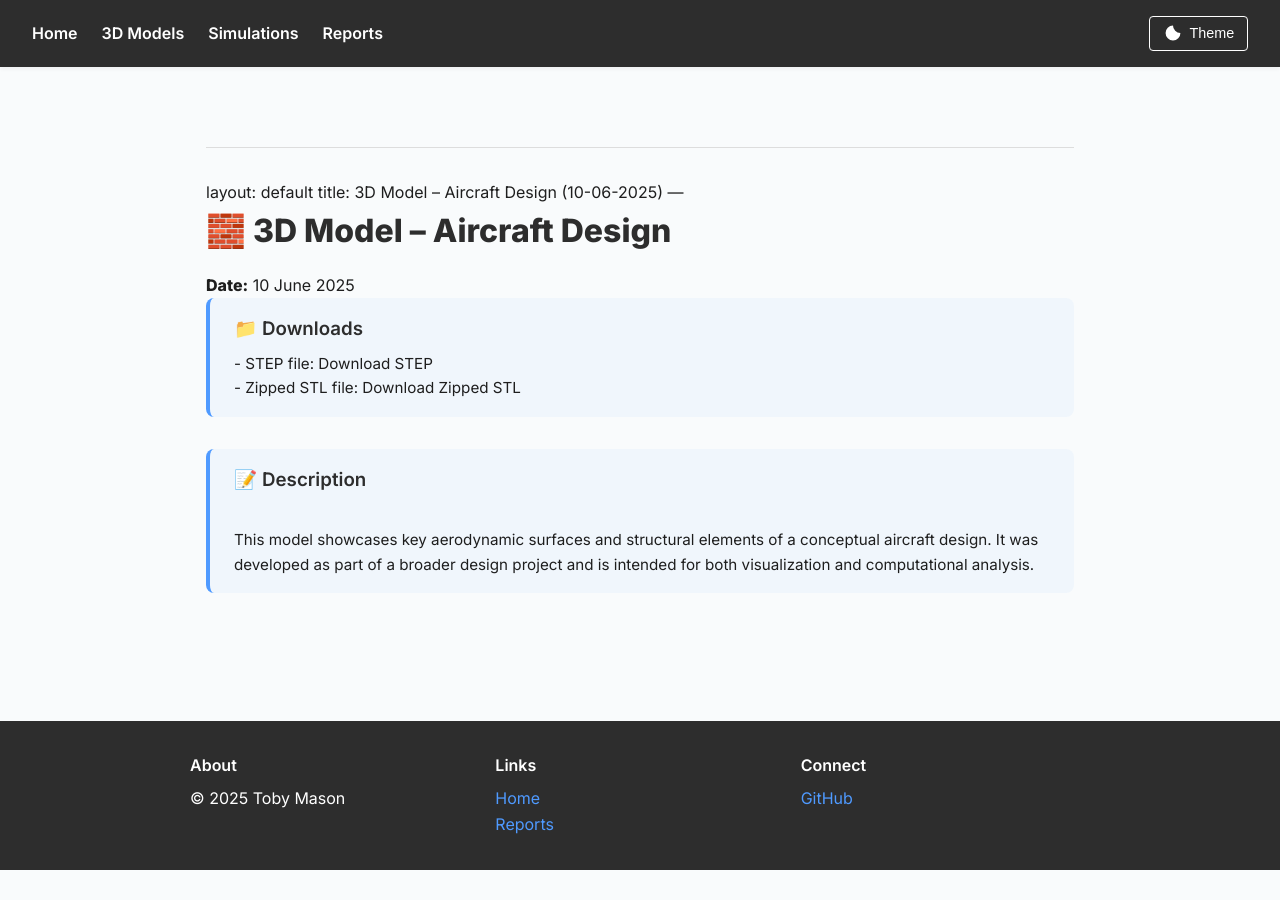
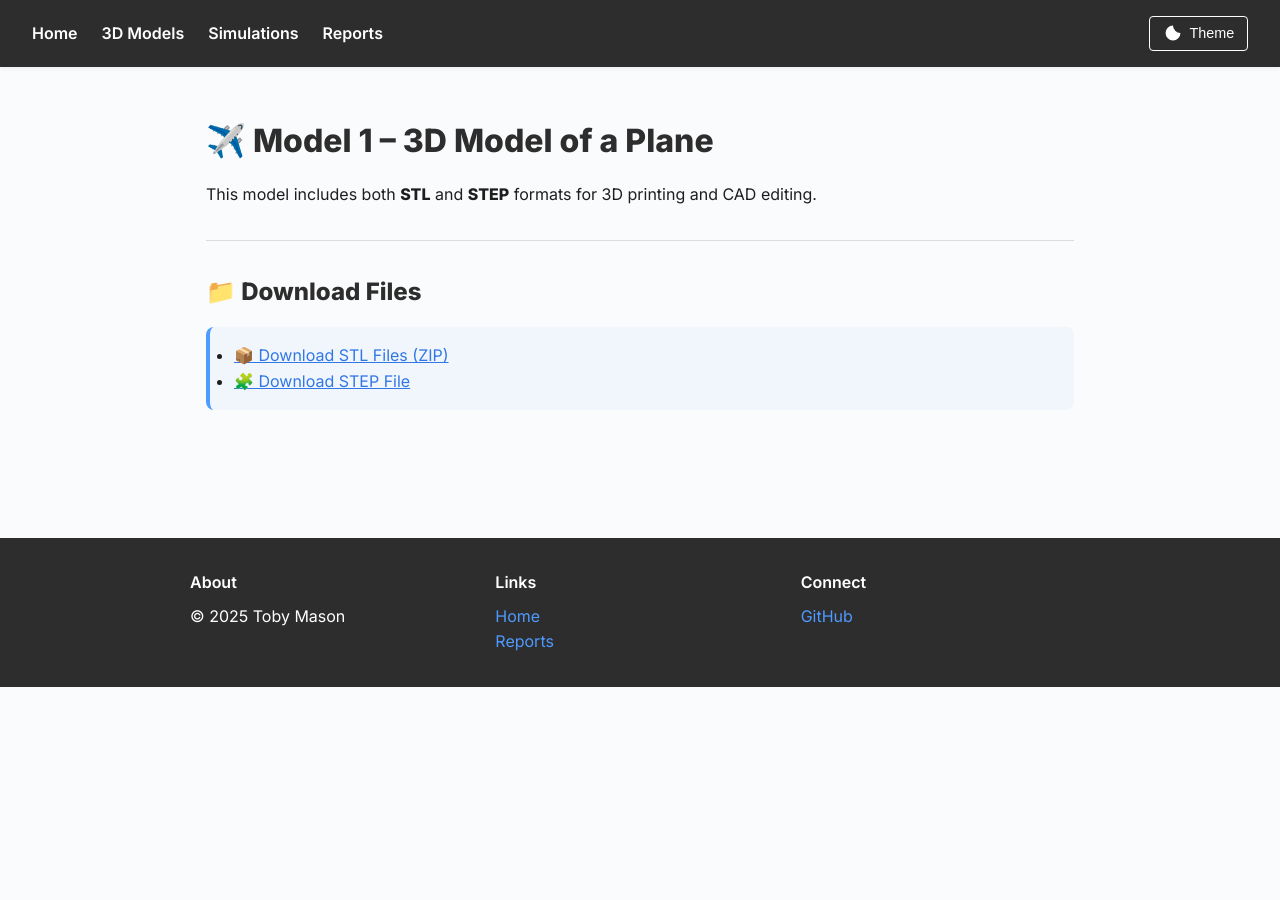
Before and after one commit to tob-mas/engineeringportfolio, a Jekyll site: the page built from 3d_models/10-06-25/index.md, in a window 1280 px wide. Built offline with Jekyll 4.4.1, drawn with Linux system fonts in a browser that asks for light colours; our own code applies the rules of GitHub Pages for plain Markdown files.

Commit message:
Update index.md

```diff
--- a/3d_models/10-06-25/index.md
+++ b/3d_models/10-06-25/index.md
@@ -1,19 +1,20 @@
+---
+layout: default
+title: Model 1 – 3D Model of a Plane
+permalink: /3d_models/10-06-25/
+---
+
+# ✈️ Model 1 – 3D Model of a Plane
+
+This model includes both **STL** and **STEP** formats for 3D printing and CAD editing.
 
 ---
-layout: default
-title: 3D Model – Aircraft Design (10-06-2025)
----
 
-# 🧱 3D Model – Aircraft Design
-**Date:** 10 June 2025
+## 📁 Download Files
 
 <div class="content-block">
-  <h3>📁 Downloads</h3>
-  <p>- STEP file: Download STEP<br>
-     - Zipped STL file: Download Zipped STL</p>
+  <ul>
+    <li><a href="{{ site.baseurl }}/3d_models/10-06-25/Plane%20Model%20STL.zip" download>📦 Download STL Files (ZIP)</a></li>
+    <li><a href="{{ site.baseurl }}/3d_models/10-06-25/Plane%20Model.STEP" download>🧩 Download STEP File</a></li>
+  </ul>
 </div>
-
-<div class="content-block">
-<h3>📝 Description</h3>
-  <p>This model showcases key aerodynamic surfaces and structural elements of a conceptual aircraft design. It was developed as part of a broader design project and is intended for both visualization and computational analysis.</p>
-</div>
```
